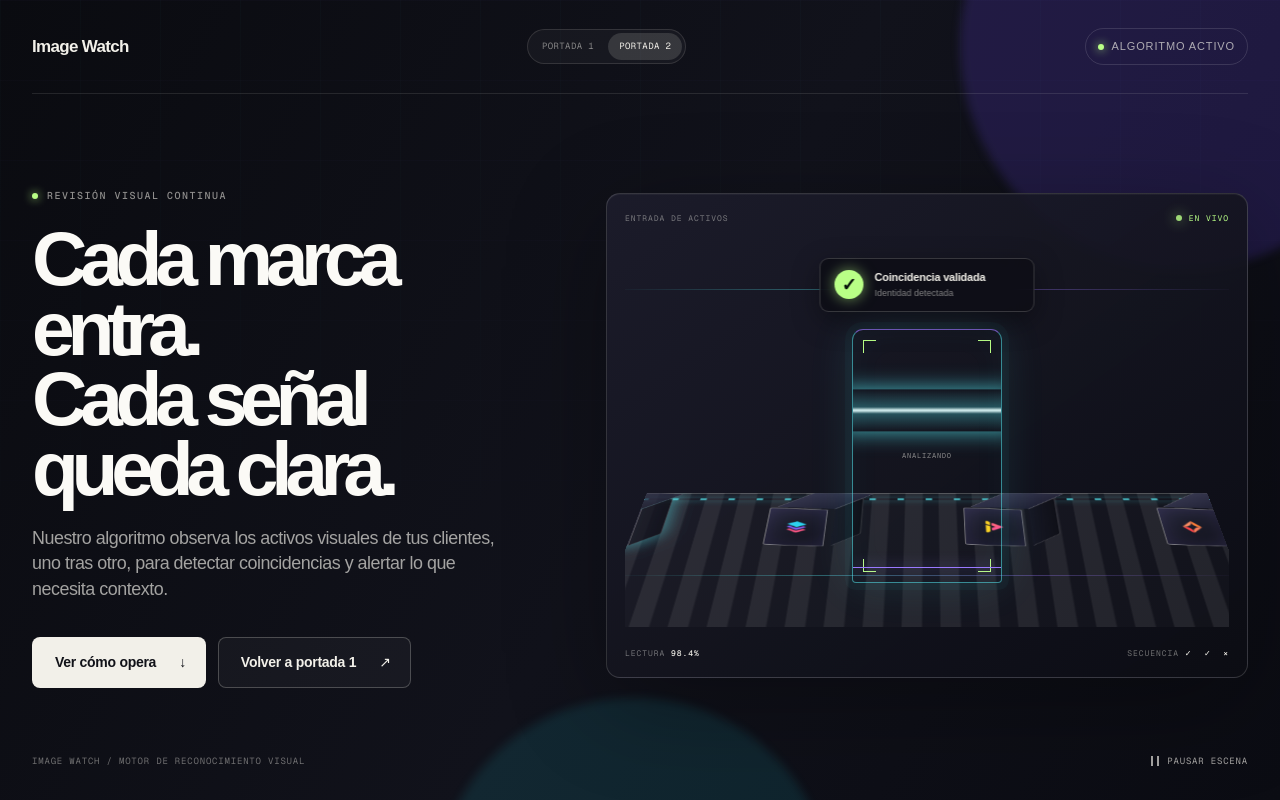
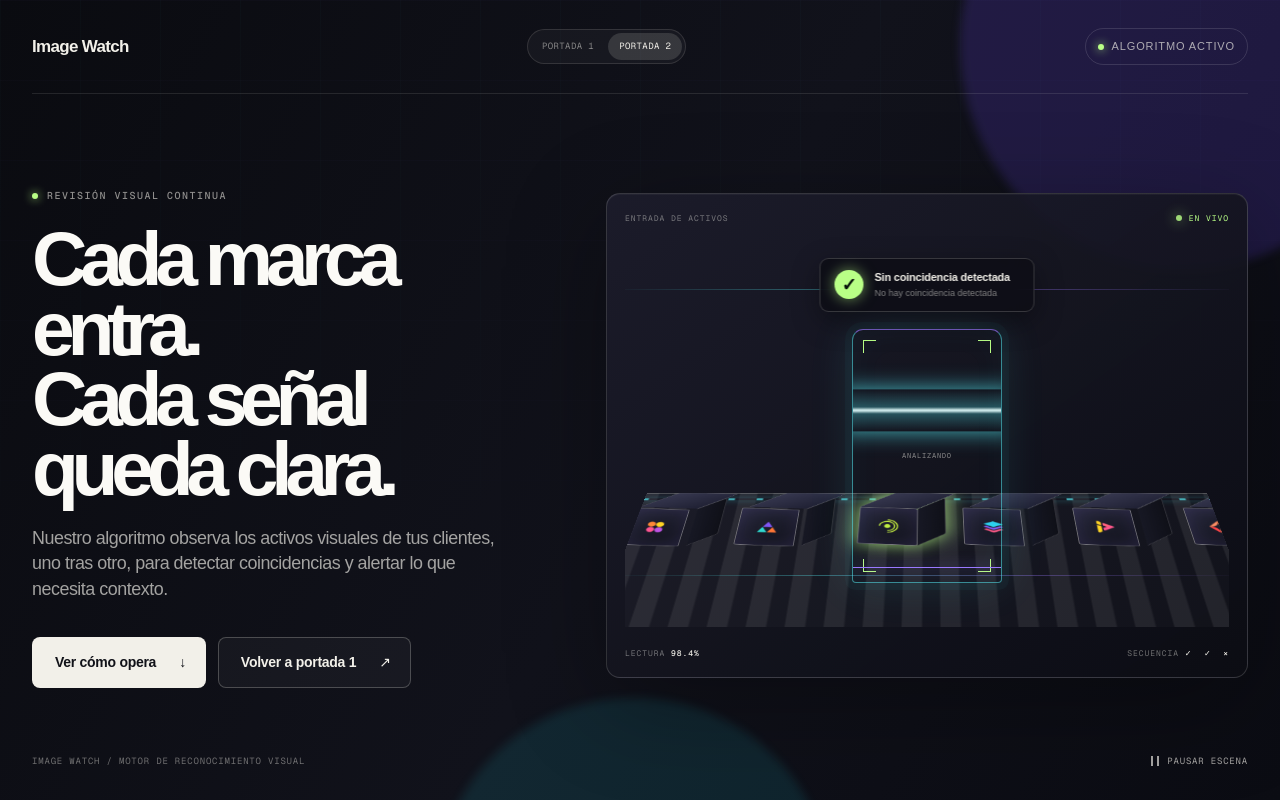
Before and after one commit to joseibietasepulveda/Buho-Marc, a Next.js app: page /portada-2 in a window 1280 px wide. Shown: the top 800 px of the page. Built offline with nearby package versions, Linux system fonts and the light colour scheme.

Commit message:
Refine scanner status sequence

```diff
--- a/app/globals.css
+++ b/app/globals.css
@@ -408,8 +408,8 @@ footer { min-height: 150px; display: grid; grid-template-columns: 1fr 1fr auto;
 .scan-beam { position: absolute; z-index: 2; left: -10%; right: -10%; top: 18px; height: 42px; opacity: .88; background: linear-gradient(to bottom, transparent, rgba(84,229,237,.3) 42%, #e6ffff 50%, rgba(84,229,237,.3) 58%, transparent); box-shadow: 0 0 22px rgba(84,229,237,.78); animation: beam-scan 1.7s cubic-bezier(.55,0,.4,1) infinite; }.scan-core { position: absolute; z-index: 2; left: 0; right: 0; bottom: 14px; height: 1px; background: var(--violet); box-shadow: 0 0 14px var(--violet); }.scan-label { position: absolute; z-index: 3; left: 0; right: 0; top: 50%; color: rgba(242,240,233,.53); font-family: var(--font-geist-mono), monospace; font-size: 7px; letter-spacing: .11em; text-align: center; transform: translateY(-50%); }
 
 .conveyor { position: absolute; left: -29px; right: -29px; bottom: 0; height: 176px; overflow: hidden; transform: rotateX(46deg); transform-origin: bottom; }.conveyor-surface { position: absolute; inset: 0; border-top: 1px solid rgba(242,240,233,.22); background: repeating-linear-gradient(90deg, rgba(255,255,255,.09) 0 20px, rgba(255,255,255,.02) 21px 39px); animation: belt-motion 1.5s linear infinite; }.conveyor-lights { position: absolute; left: 0; right: 0; top: 8px; height: 3px; background: repeating-linear-gradient(90deg, var(--cyan) 0 7px, transparent 8px 33px); opacity: .7; box-shadow: 0 0 9px rgba(84,229,237,.55); animation: belt-motion 1.5s linear infinite; }
-.cube-track { position: absolute; z-index: 2; left: 0; right: 0; top: 22px; height: 128px; transform: rotateX(-46deg); transform-origin: top; }.cube-unit { --cube-delay: 0s; position: absolute; top: 0; width: 90px; height: 90px; animation: cube-travel 9.52s linear var(--cube-delay) infinite; }.brand-cube { width: 76px; height: 76px; position: relative; margin-left: 9px; transform-style: preserve-3d; transform: rotateX(-7deg) rotateY(-28deg); transition: filter .22s ease; }.cube-front, .cube-side, .cube-top { position: absolute; display: block; overflow: hidden; }.cube-front { inset: 0; display: grid; place-items: center; border: 1px solid rgba(242,240,233,.42); border-radius: 3px; background: linear-gradient(145deg, #27283b, #161722 75%); box-shadow: inset 0 0 28px rgba(154,121,255,.13); transform: translateZ(18px); }.cube-front img { width: 55px; height: 55px; object-fit: contain; filter: saturate(.92) brightness(1.15); }.cube-side { width: 36px; height: 76px; top: 0; right: -36px; border: 1px solid rgba(242,240,233,.2); border-left: 0; border-radius: 0 3px 3px 0; background: linear-gradient(90deg, #171824, #0f1018); transform: skewY(-36deg); transform-origin: left top; }.cube-top { width: 76px; height: 36px; left: 0; top: -36px; border: 1px solid rgba(242,240,233,.27); border-bottom: 0; border-radius: 3px 3px 0 0; background: linear-gradient(135deg, #373850, #202134); transform: skewX(-54deg); transform-origin: left bottom; }
-.cube-current .brand-cube { filter: drop-shadow(0 0 13px rgba(84,229,237,.67)); }
+.cube-track { position: absolute; z-index: 2; left: 0; right: 0; top: 22px; height: 128px; transform: rotateX(-46deg); transform-origin: top; }.cube-unit { --cube-delay: 0s; position: absolute; top: 0; left: 0; width: 90px; height: 90px; animation: cube-travel 11.9s linear var(--cube-delay) infinite both; }.brand-cube { width: 76px; height: 76px; position: relative; margin-left: 9px; transform-style: preserve-3d; transform: rotateX(-7deg) rotateY(-28deg); transition: filter .22s ease; }.cube-front, .cube-side, .cube-top { position: absolute; display: block; overflow: hidden; }.cube-front { inset: 0; display: grid; place-items: center; border: 1px solid rgba(242,240,233,.42); border-radius: 3px; background: linear-gradient(145deg, #27283b, #161722 75%); box-shadow: inset 0 0 28px rgba(154,121,255,.13); transform: translateZ(18px); }.cube-front img { width: 55px; height: 55px; object-fit: contain; filter: saturate(.92) brightness(1.15); }.cube-side { width: 36px; height: 76px; top: 0; right: -36px; border: 1px solid rgba(242,240,233,.2); border-left: 0; border-radius: 0 3px 3px 0; background: linear-gradient(90deg, #171824, #0f1018); transform: skewY(-36deg); transform-origin: left top; }.cube-top { width: 76px; height: 36px; left: 0; top: -36px; border: 1px solid rgba(242,240,233,.27); border-bottom: 0; border-radius: 3px 3px 0 0; background: linear-gradient(135deg, #373850, #202134); transform: skewX(-54deg); transform-origin: left bottom; }
+.cube-current.cube-result-match .brand-cube { filter: drop-shadow(0 0 15px rgba(185,255,134,.82)); }.cube-current.cube-result-alert .brand-cube { filter: drop-shadow(0 0 15px rgba(241,89,115,.82)); }
 .stage-footer { position: absolute; bottom: 18px; left: 18px; right: 18px; }.stage-footer b { color: var(--paper); font-weight: 500; }
 .scanner-bottom-line { width: min(1280px, calc(100% - 64px)); position: absolute; left: 50%; bottom: 32px; display: flex; justify-content: space-between; align-items: center; color: rgba(242,240,233,.42); font-family: var(--font-geist-mono), monospace; font-size: 9px; letter-spacing: .09em; text-transform: uppercase; transform: translateX(-50%); }.scanner-bottom-line button { display: inline-flex; align-items: center; gap: 8px; padding: 0; border: 0; color: rgba(242,240,233,.65); background: transparent; cursor: pointer; font: inherit; text-transform: inherit; }.scanner-bottom-line button:hover { color: var(--paper); }.pause-icon { width: 8px; height: 10px; border-left: 2px solid currentColor; border-right: 2px solid currentColor; }.play-icon { width: 0; height: 0; border-top: 5px solid transparent; border-bottom: 5px solid transparent; border-left: 8px solid currentColor; }
 
@@ -418,7 +418,7 @@ footer { min-height: 150px; display: grid; grid-template-columns: 1fr 1fr auto;
 @keyframes scanner-reveal { from { opacity: 0; transform: translateY(17px); } to { opacity: 1; transform: translateY(0); } }
 @keyframes beam-scan { 0% { transform: translateY(-8px); opacity: .2; } 22% { opacity: 1; } 84% { opacity: 1; } 100% { transform: translateY(190px); opacity: .25; } }
 @keyframes belt-motion { to { background-position: 40px 0; } }
-@keyframes cube-travel { from { transform: translateX(-125px); opacity: 0; } 6% { opacity: 1; } 88% { opacity: 1; } to { transform: translateX(calc(100vw + 160px)); opacity: 0; } }
+@keyframes cube-travel { from { left: calc(100% + 70px); opacity: 0; } 4% { opacity: 1; } 96% { opacity: 1; } to { left: -160px; opacity: 0; } }
 @keyframes status-pulse { 50% { opacity: .42; box-shadow: 0 0 17px #b9ff86; } }
 
 .is-paused .scan-beam, .is-paused .conveyor-surface, .is-paused .conveyor-lights, .is-paused .cube-unit, .is-paused .stage-live i { animation-play-state: paused; }
--- a/app/portada-2/scanner-showcase.tsx
+++ b/app/portada-2/scanner-showcase.tsx
@@ -16,8 +16,8 @@ const cubes = [
 const resultCopy = {
   match: {
     symbol: "✓",
-    title: "Coincidencia validada",
-    note: "Identidad detectada",
+    title: "Sin coincidencia detectada",
+    note: "No hay coincidencia detectada",
   },
   alert: {
     symbol: "×",
@@ -29,7 +29,7 @@ const resultCopy = {
 export default function ScannerShowcase() {
   const [scanIndex, setScanIndex] = useState(0);
   const [isPlaying, setIsPlaying] = useState(true);
-  const currentCube = cubes[scanIndex % cubes.length];
+  const currentCube = cubes[scanIndex];
   const currentResult = resultCopy[currentCube.result];
 
   useEffect(() => {
@@ -115,11 +115,11 @@ export default function ScannerShowcase() {
                 <div className="conveyor-surface" />
                 <div className="conveyor-lights" />
                 <div className="cube-track">
-                  {[...cubes, ...cubes].map((cube, index) => (
+                  {cubes.map((cube, index) => (
                     <div
-                      className={`cube-unit ${index % cubes.length === scanIndex ? "cube-current" : ""}`}
-                      key={`${cube.logo}-${index}`}
-                      style={{ "--cube-delay": `${index * -1.36}s` } as React.CSSProperties}
+                      className={`cube-unit ${index === scanIndex ? `cube-current cube-result-${cube.result}` : ""}`}
+                      key={cube.logo}
+                      style={{ "--cube-delay": `${index * 1.7 - 5.95}s` } as React.CSSProperties}
                     >
                       <div className="brand-cube">
                         <span className="cube-front">
```
